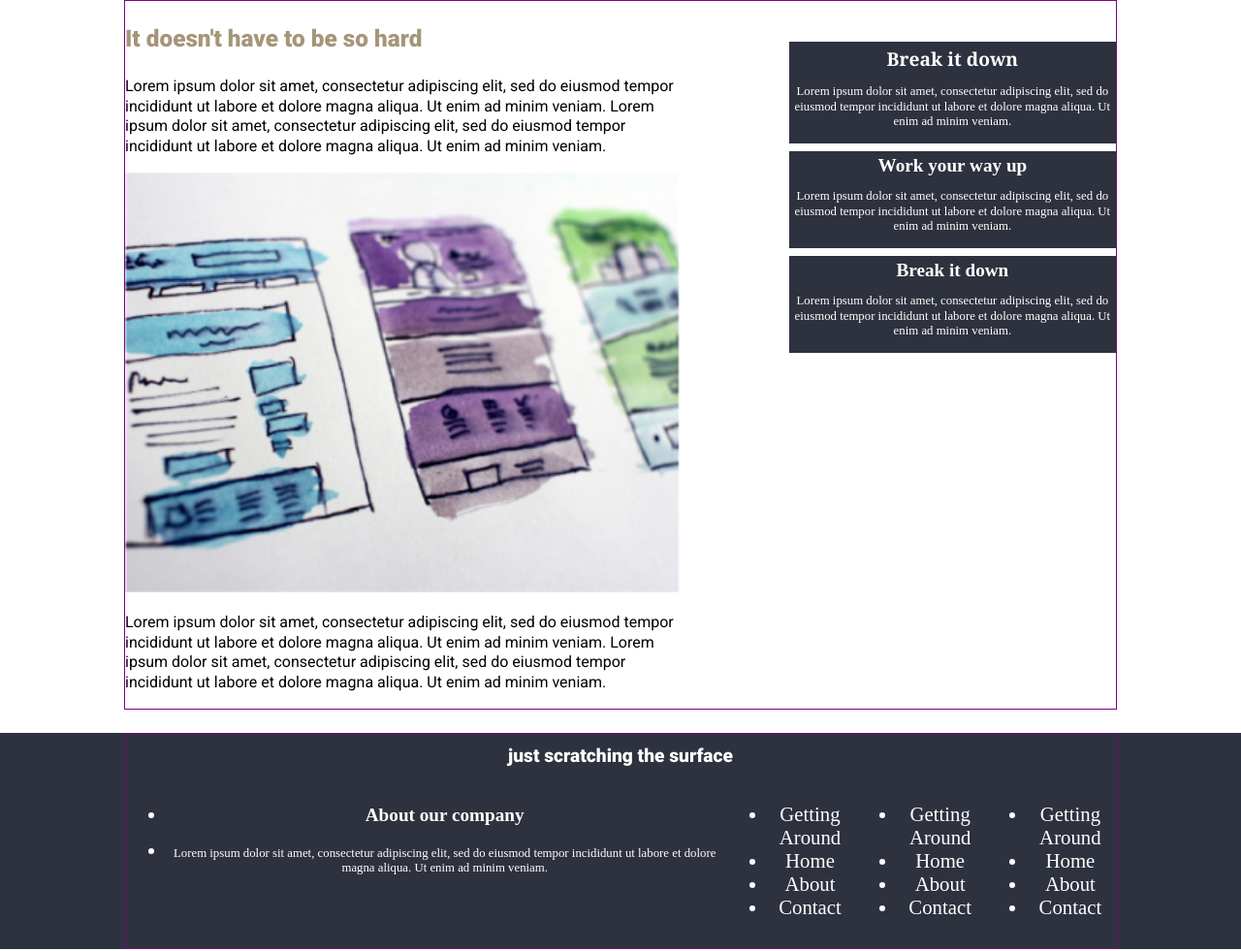
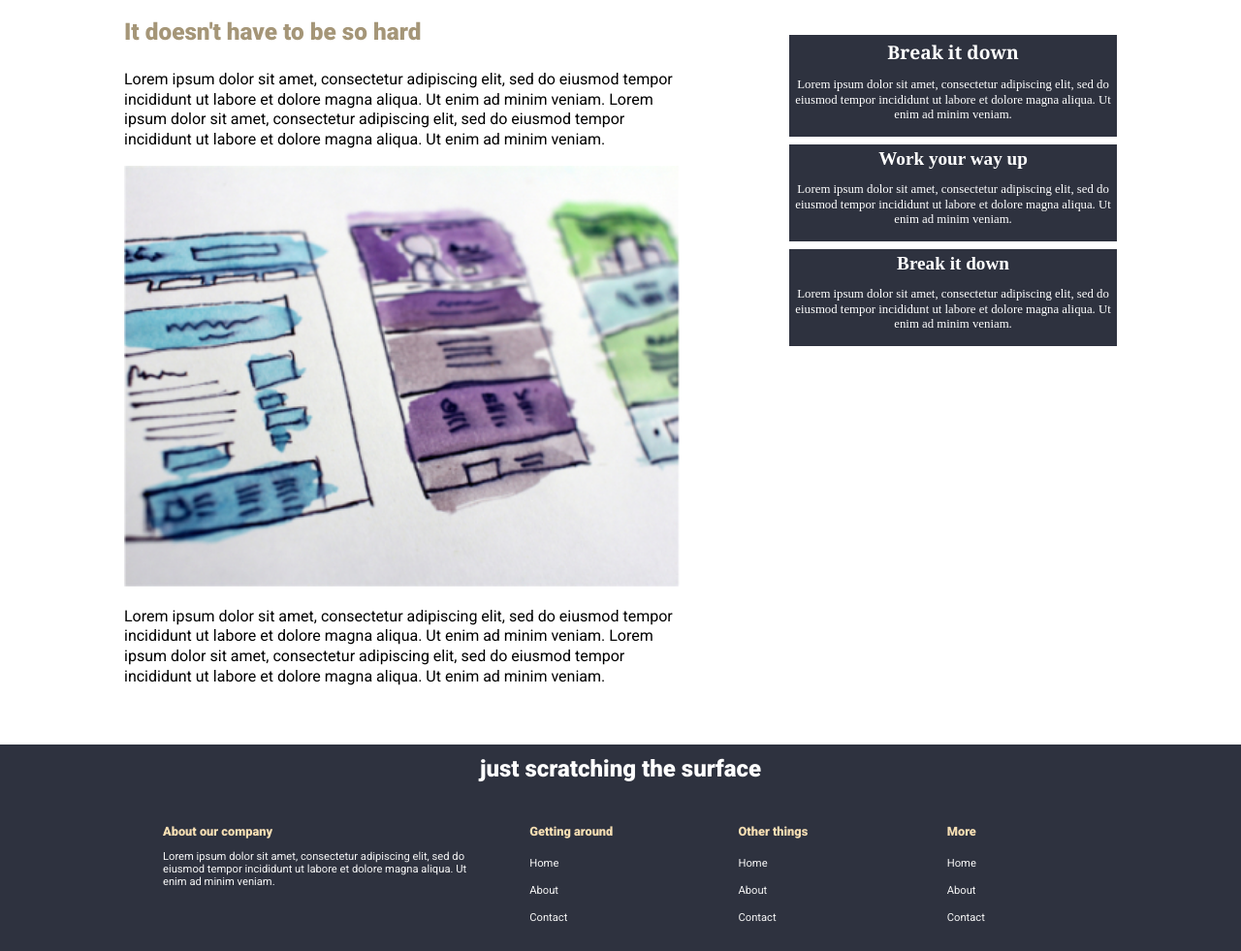
Before and after one commit to soji-opa/Responsive-Web-Course---KP, a plain HTML site: page final challenge -soln/index.html in a window 1280 px wide. Shown: the part 562-1543 px from the top of the page at 97% size. Drawn offline with Linux system fonts and the light colour scheme.

Commit message:
Revisited working with responsive layout, most importantly responsive nav-bar

```diff
--- a/final challenge -soln/index.css
+++ b/final challenge -soln/index.css
@@ -44,7 +44,7 @@ h1 {
     max-width: 1100px;
     margin: 0 auto;
     position: relative;
-    border: 1px solid purple;
+    /* border: 1px solid purple; */
 }
 
 header{
@@ -417,10 +417,57 @@ footer h3{
         width: 100%;
     }
 
+    footer h3{
+        margin-top: 1.2rem;
+        font-size: 1.5rem;
+    }
+
     .footer-contents{
         display: flex;
         width: 100%;
         margin: 0;
         padding:0;
     }
+
+    .footer-second--div{
+        width: 61.5%;
+    }
+
+    .footer-second--div ul{
+        list-style-type: none;
+    }
+
+    .footer-second--div h3{
+        font-size: .8rem;
+        color: wheat;
+        text-align: left;
+    }
+
+    .footer-second--div li{
+        font-size: 1rem;
+        color: whitesmoke;
+        font-size: .7rem;
+    }
+
+    .footer-other--div{
+        width: 35%;
+    }
+
+    .footer-other--div ul{
+        list-style-type: none;
+    }
+
+    .footer-other--div h3{
+        /* display: inline-block; */
+        font-size: .8rem;
+        text-align: left;
+        color: wheat;
+    }
+
+    .footer-lists{
+        color: whitesmoke;
+        font-size: .7rem;
+        line-height: 2.5;
+        /* padding: .3em; */
+    }
 }
--- a/final challenge -soln/index.html
+++ b/final challenge -soln/index.html
@@ -144,42 +144,42 @@
 
         <div class="footer-contents">
 
-            <div class="aside-second--div">
+            <div class="footer-second--div">
                 <ul>
                     <li><h3>About our company</h3></li>
-                    <li><p>Lorem ipsum dolor sit amet, consectetur adipiscing elit,
+                    <li>Lorem ipsum dolor sit amet, consectetur adipiscing elit,
                         sed do eiusmod tempor incididunt ut labore
                          et dolore magna aliqua.
                         Ut enim ad minim veniam.
-                    </p></li>
+                    </li>
 
                 </ul>
             </div>
 
-            <div class="aside-second--div">
+            <div class="footer-other--div">
                 <ul>
-                    <li>Getting Around</li>
-                    <li>Home </li>
-                    <li>About</li>
-                    <li>Contact</li>
+                    <li><h3>Getting around</h3></li>
+                    <li class="footer-lists">Home </li>
+                    <li class="footer-lists">About</li>
+                    <li class="footer-lists">Contact</li>
                 </ul>
             </div>
 
-            <div class="aside-third--div">
+            <div class="footer-other--div">
                 <ul>
-                    <li>Getting Around</li>
-                    <li>Home </li>
-                    <li>About</li>
-                    <li>Contact</li>
+                    <li><h3>Other things</h3></li>
+                    <li class="footer-lists">Home </li>
+                    <li class="footer-lists">About</li>
+                    <li class="footer-lists">Contact</li>
                 </ul>
             </div>
 
-            <div class="aside-third--div">
+            <div class="footer-other--div">
                 <ul>
-                    <li>Getting Around</li>
-                    <li>Home </li>
-                    <li>About</li>
-                    <li>Contact</li>
+                    <li><h3> More </h3></li>
+                    <li class="footer-lists">Home </li>
+                    <li class="footer-lists">About</li>
+                    <li class="footer-lists">Contact</li>
                 </ul>
             </div>
         </div>
```
